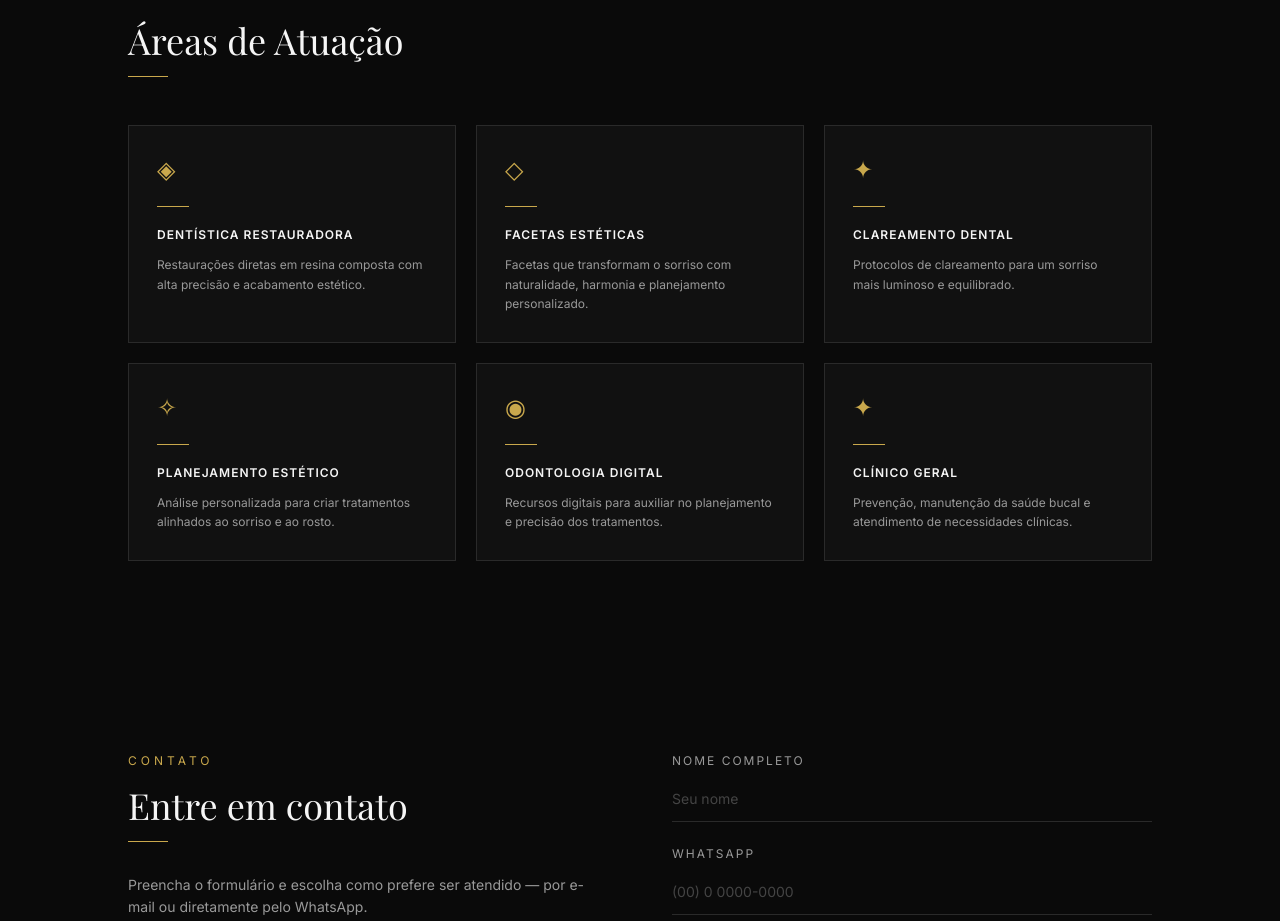
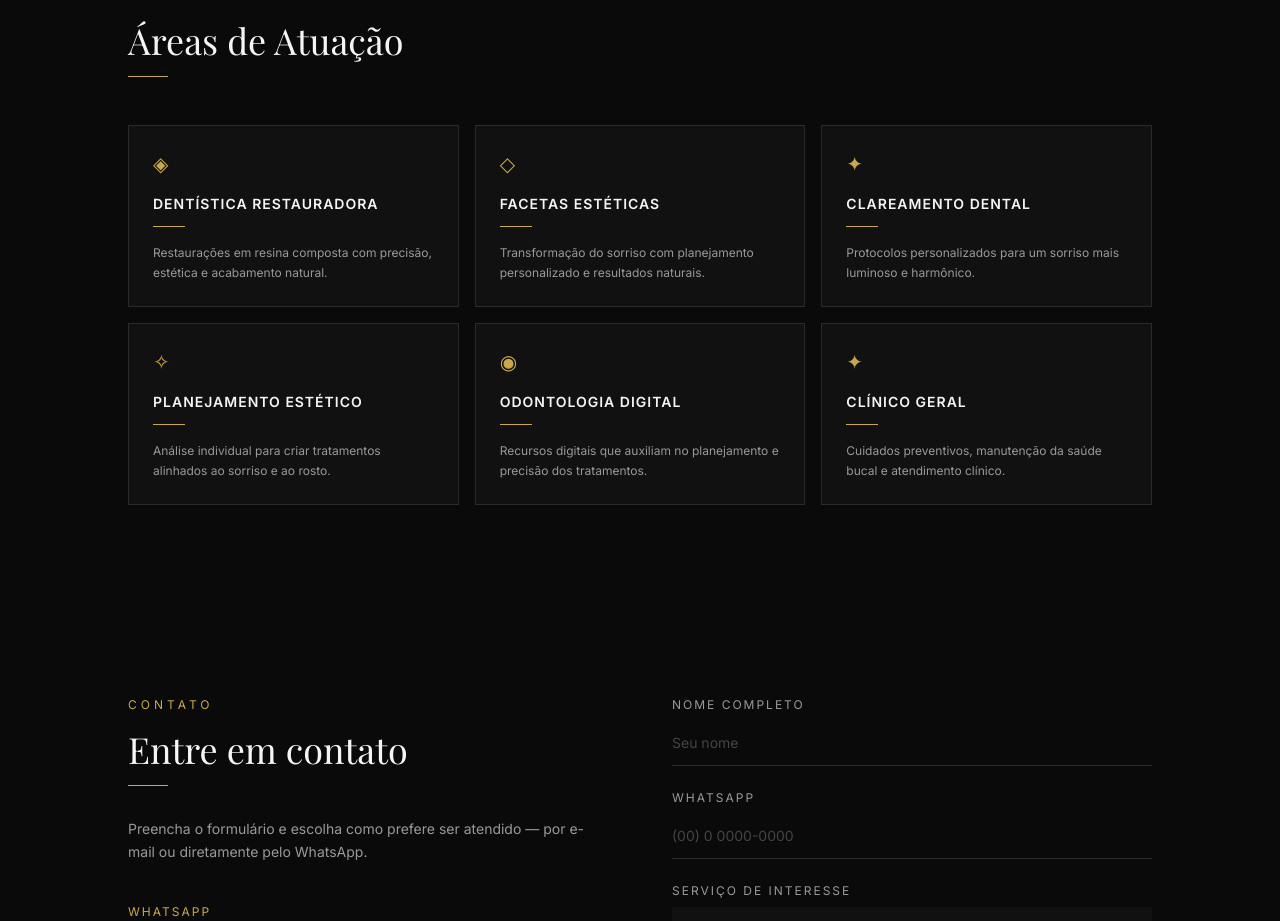
Before and after one commit to pedro-devxzd/projeto-nomade, a Next.js app: page / in a window 1280 px wide. Shown: the part 1740-2661 px from the top of the page. Built offline with nearby package versions, Linux system fonts and the light colour scheme; a web font is replaced by a local one.

Commit message:
adiciona equilibrio

```diff
--- a/app/components/sections/Servicos.jsx
+++ b/app/components/sections/Servicos.jsx
@@ -3,32 +3,32 @@ export default function Servicos() {
     {
       icone: "◈",
       nome: "Dentística Restauradora",
-      desc: "Restaurações diretas em resina composta com alta precisão e acabamento estético.",
+      desc: "Restaurações em resina composta com precisão, estética e acabamento natural.",
     },
     {
       icone: "◇",
       nome: "Facetas Estéticas",
-      desc: "Facetas que transformam o sorriso com naturalidade, harmonia e planejamento personalizado.",
+      desc: "Transformação do sorriso com planejamento personalizado e resultados naturais.",
     },
     {
       icone: "✦",
       nome: "Clareamento Dental",
-      desc: "Protocolos de clareamento para um sorriso mais luminoso e equilibrado.",
+      desc: "Protocolos personalizados para um sorriso mais luminoso e harmônico.",
     },
     {
       icone: "✧",
       nome: "Planejamento Estético",
-      desc: "Análise personalizada para criar tratamentos alinhados ao sorriso e ao rosto.",
+      desc: "Análise individual para criar tratamentos alinhados ao sorriso e ao rosto.",
     },
     {
       icone: "◉",
       nome: "Odontologia Digital",
-      desc: "Recursos digitais para auxiliar no planejamento e precisão dos tratamentos.",
+      desc: "Recursos digitais que auxiliam no planejamento e precisão dos tratamentos.",
     },
     {
       icone: "✦",
       nome: "Clínico Geral",
-      desc: "Prevenção, manutenção da saúde bucal e atendimento de necessidades clínicas.",
+      desc: "Cuidados preventivos, manutenção da saúde bucal e atendimento clínico.",
     },
   ];
 
@@ -49,7 +49,7 @@ export default function Servicos() {
 
         <div className="w-10 h-px bg-[#C9A84C] mb-12"></div>
 
-        <div className="grid grid-cols-1 sm:grid-cols-2 lg:grid-cols-3 gap-5">
+        <div className="grid grid-cols-1 sm:grid-cols-2 lg:grid-cols-3 gap-4">
           {servicos.map((s, i) => (
             <div
               key={i}
@@ -57,7 +57,7 @@ export default function Servicos() {
                 group
                 bg-[#111111]
                 border border-[#2A2A2A]
-                p-7
+                p-6
                 transition-all
                 duration-500
                 hover:-translate-y-2
@@ -65,15 +65,15 @@ export default function Servicos() {
                 hover:shadow-[0_20px_40px_rgba(201,168,76,0.12)]
               "
             >
-              <p className="text-[#C9A84C] text-2xl mb-5 transition-transform duration-500 group-hover:scale-110">
+              <p className="text-[#C9A84C] text-xl mb-4 transition-transform duration-500 group-hover:scale-110">
                 {s.icone}
               </p>
 
-              <div className="w-8 h-px bg-[#C9A84C] mb-5"></div>
-
-              <h3 className="text-[#F5F5F5] text-xs font-semibold uppercase tracking-[1px] mb-3">
+              <h3 className="text-[#F5F5F5] text-sm font-semibold uppercase tracking-[1px] mb-3">
                 {s.nome}
               </h3>
+
+              <div className="w-8 h-px bg-[#C9A84C] mb-4"></div>
 
               <p className="text-[#999999] text-xs leading-relaxed">{s.desc}</p>
             </div>
```
